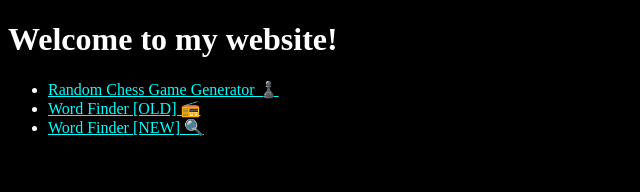
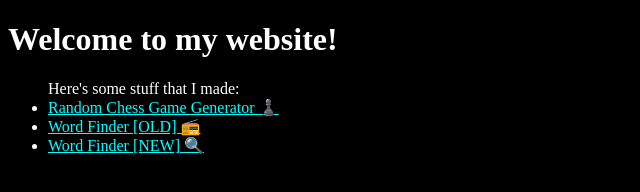
Before and after one commit to TheCod-r/thecod-r.github.io, a plain HTML site: page index.html in a window 1280 px wide. Shown: the whole page, without its empty margins (0-640 px from the left). Drawn offline with Linux system fonts and the light colour scheme.

Commit message:
Update index.html
Message

```diff
--- a/index.html
+++ b/index.html
@@ -6,7 +6,7 @@
   </head>
   <body>
     <h1>Welcome to my website!</h1>
-    <ul id="projects"></ul>
+    <ul id="projects">Here's some stuff that I made:</ul>
     <script src="script.js"></script>
   </body>
 </html>
```
